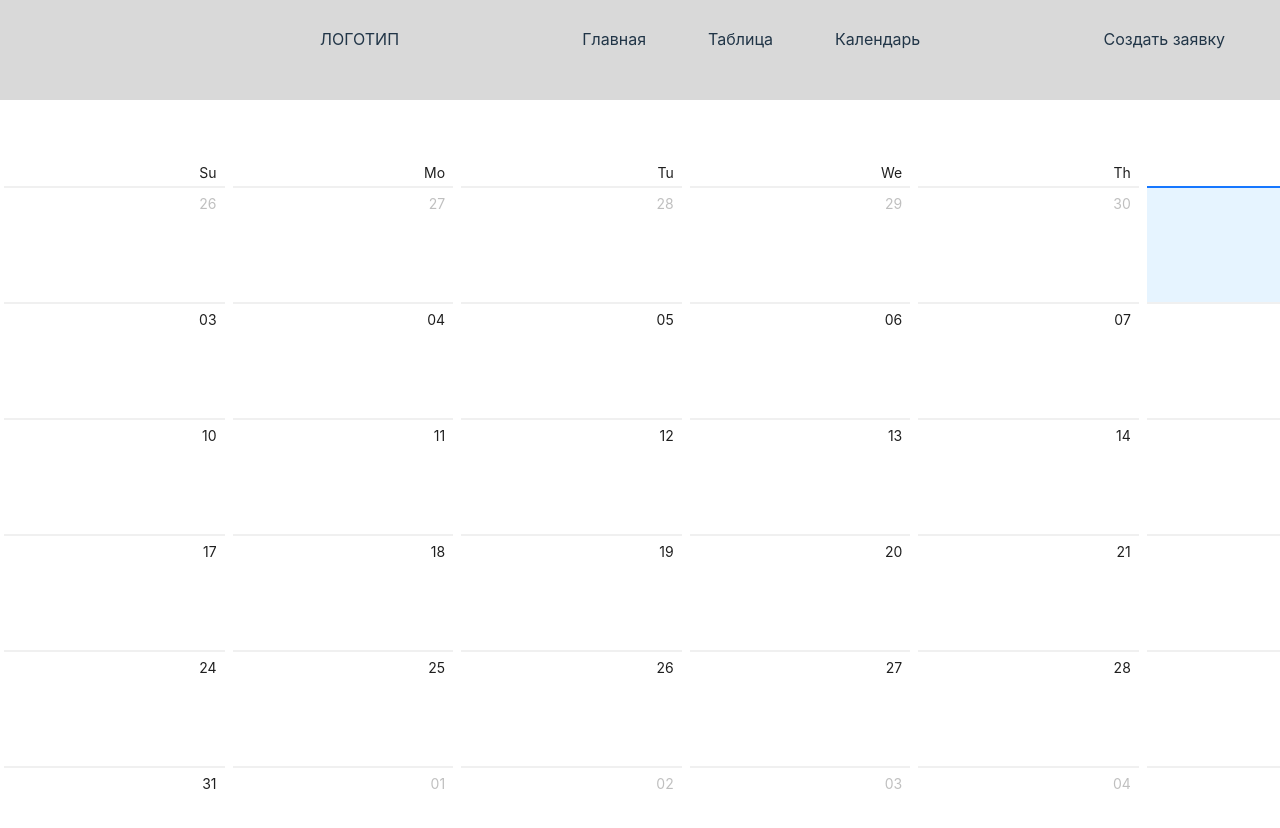
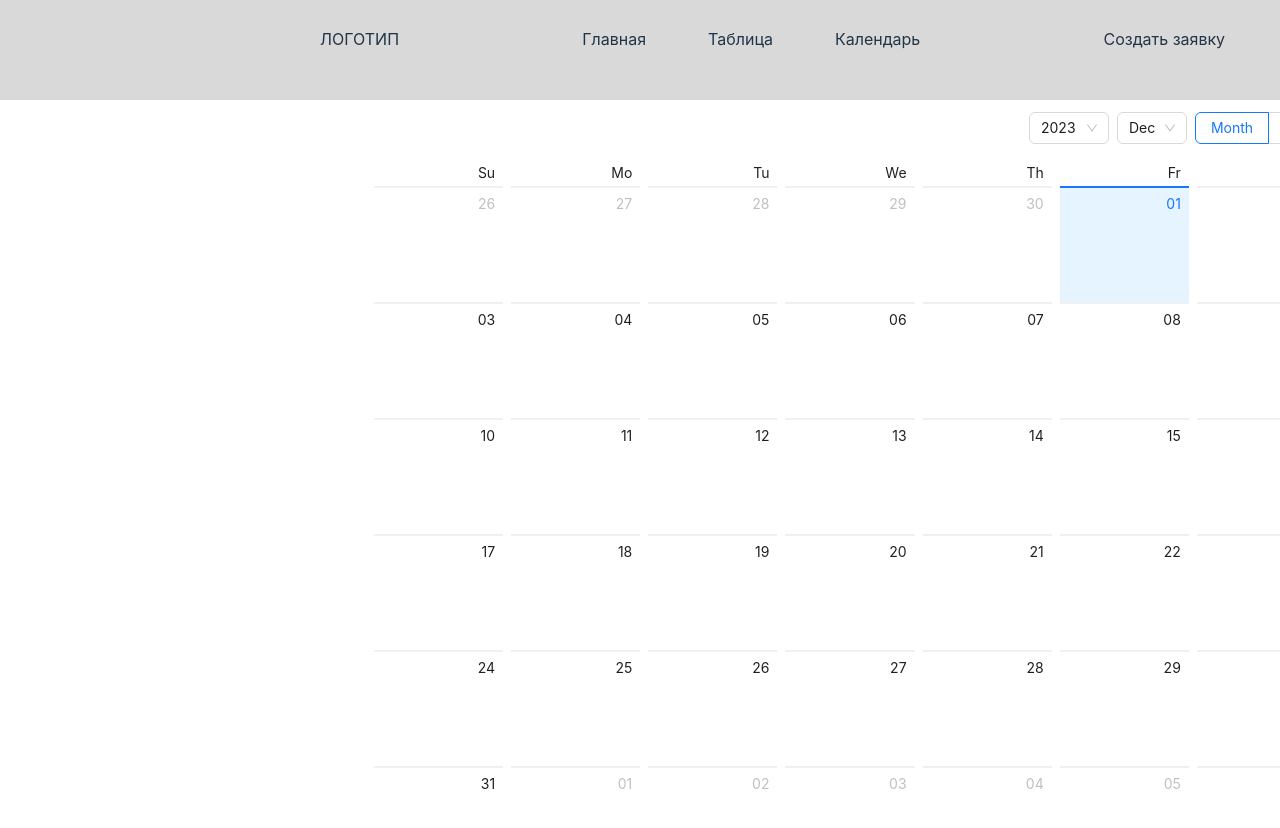
Before and after one commit to qqsh1ne/study-service-udv-frontend, a React (Vite) app: page / in a window 1280 px wide. Shown: the top 828 px of the page. Built offline with nearby package versions, Linux system fonts and the light colour scheme.

Commit message:
calendar referens

```diff
--- a/src/App.tsx
+++ b/src/App.tsx
@@ -1,14 +1,14 @@
 import './App.css'
 import Login from './components/Login/ui/Login.tsx'
 import Header from './components/Header/ui/Header.tsx'
-import { Calendar } from 'antd'
+import Calendar1 from './components/Calendar/ui/Calendar.tsx'
 
 function App() {
 	return (
 		<div>
 			<Header />
 			{/*<Login />*/}
-			<Calendar />
+			<Calendar1 />
 		</div>
 	)
 }
--- a/src/components/Calendar/ui/Calendar.module.css
+++ b/src/components/Calendar/ui/Calendar.module.css
@@ -1,3 +1,7 @@
-
+.wrapper {
+  margin-left: 370px;
+  width: 60%;
+  height: 60%;
+}
 
 /*# sourceMappingURL=Calendar.module.css.map */
--- a/src/components/Calendar/ui/Calendar.module.scss
+++ b/src/components/Calendar/ui/Calendar.module.scss
@@ -0,0 +1,5 @@
+.wrapper {
+	margin-left: 370px;
+	width: 60%;
+	height: 60%;
+}
--- a/src/components/Calendar/ui/Calendar.tsx
+++ b/src/components/Calendar/ui/Calendar.tsx
@@ -1,11 +1,11 @@
-import FullCalendar from '@fullcalendar/react'
-
-const Calendar = () => {
+import { Calendar } from 'antd'
+import cls from './Calendar.module.scss'
+const Calendar1 = () => {
 	return (
-		<div>
-			<FullCalendar />
+		<div className={cls.wrapper}>
+			<Calendar />
 		</div>
 	)
 }
 
-export default Calendar
+export default Calendar1
```
Also changed, not shown: 1 other file (tests, documents, lock files or other folders).
